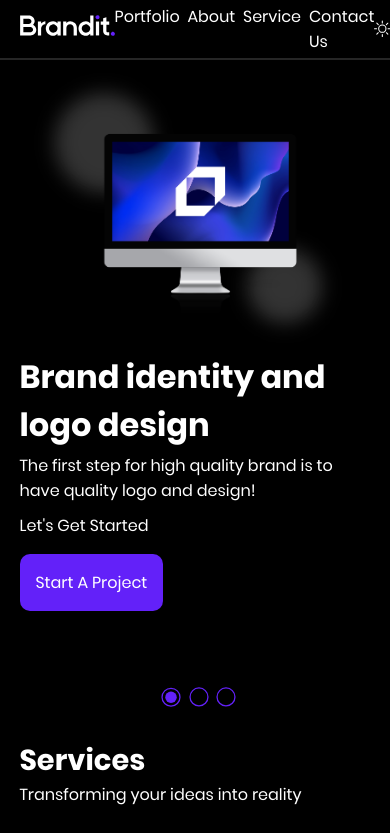
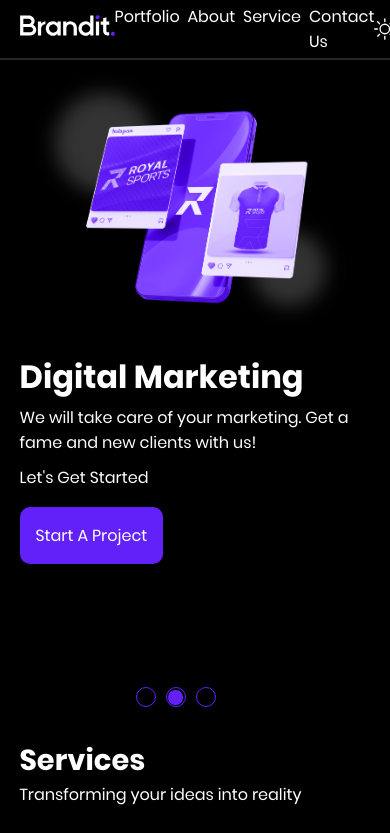
Before and after one commit to Asqanaz/brandit, a React (Create React App) app: page / in a window 390 px wide. Shown: the top 833 px of the page. Built offline with nearby package versions, Linux system fonts and the light colour scheme.

Commit message:
some small fixes

```diff
--- a/src/common/navbar/Navbar.jsx
+++ b/src/common/navbar/Navbar.jsx
@@ -17,7 +17,7 @@ const Navbar = ({ theme, setTheme, lang, setLang, screen }) => {
     useEffect(() => {
         const handleNavbarToggle = (e) => {
             if (window.matchMedia("(min-width: 600px)").matches) {
-                if (e.clientY >= 380) {
+                if (e.clientY >= 180) {
                     navbarRef.current.style.top = -90 + "px"
                     navbarRef.current.style.transition = 0.7 + "s"
                 } else {
--- a/src/common/navbar/navbar.css
+++ b/src/common/navbar/navbar.css
@@ -59,7 +59,7 @@
 }
 
 .theme-icon {
-    font-size: 1.5vw;
+    font-size: 1.5rem;
     cursor: pointer;
 }
 
@@ -259,6 +259,7 @@ a:focus {
 
 @media only screen and (max-width: 600px) {
     .theme-icon {
-        font-size: 6vw;
+        font-size: 2rem;
+        margin-right: .8rem;
     }
 }
--- a/src/components/home/Home.jsx
+++ b/src/components/home/Home.jsx
@@ -1,5 +1,8 @@
 import React, { useRef } from "react"
 import { Link } from "react-router-dom"
+import Slider from "react-slick"
+import "slick-carousel/slick/slick.css"
+import "slick-carousel/slick/slick-theme.css"
 import "./home.css"
 import hero1 from "../../assets/images/hero1.png"
 import hero2 from "../../assets/images/hero2.png"
@@ -71,16 +74,19 @@ const Home = ({ theme, lang, screen }) => {
 
     const heroObject = [
         {
+            id: 1,
             title: "Brand identity and logo design",
             text: "The first step for high quality brand is to have quality logo and design!",
             src: hero1
         },
         {
+            id: 2,
             title: "Digital Marketing",
             text: "We will take care of your marketing. Get a fame and new clients with us!",
             src: hero2
         },
         {
+            id: 3,
             title: "Packaging design",
             text: "Have a unique packaging. Be the best in the market with us!",
             src: hero3
@@ -116,11 +122,32 @@ const Home = ({ theme, lang, screen }) => {
             }
         }
     }
+
+    const settings = {
+        dots: true,
+        fade: true,
+        arrows: false,
+        infinite: true,
+        speed: 500,
+        slidesToShow: 1,
+        slidesToScroll: 1,
+        autoplay: true,
+        autoplaySpeed: 5000,
+        pauseOnHover: false,
+        pauseOnFocus: false,
+        appendDots: (dots) => <ul>{dots}</ul>,
+        customPaging: (slider, i) => {
+            return (
+                <div className="dot">
+                    <div className="inner-dot"></div>
+                </div>
+            )
+        }
+    }
     return (
         <>
             <section className="header-section">
-                <div className="header container">
-                    <div className="dot-container">
+                {/* <div className="dot-container">
                         {heroObject.map((item, index) => (
                             <img
                                 key={index}
@@ -150,8 +177,34 @@ const Home = ({ theme, lang, screen }) => {
                         </div>
                         <div className="image-container">
                         <img src={currentDotDatas.src} alt="" />
+                    </div> */}
+                <Slider {...settings}>
+                    {heroObject.map((item) => (
+                        <div className="wrapper">
+                            <div className="header container" key={item.id}>
+                                <div className="content-box">
+                                    <h2 className="content-box__title">
+                                        {item.title}
+                                    </h2>
+                                    <p className="content-box__text">
+                                        {item.text}
+                                    </p>
+                                    <span className="content-box__text">
+                                        Let's Get Started
+                                    </span>
+                                    <Link to="/start-a-project">
+                                        <button className="button">
+                                            start a project
+                                        </button>
+                                    </Link>
+                                </div>
+                                <div className="image-container">
+                                    <img src={item.src} alt="" />
                                 </div>
                             </div>
+                        </div>
+                    ))}
+                </Slider>
             </section>
             <section className="service-section">
                 <div className="section container">
--- a/src/components/home/home.css
+++ b/src/components/home/home.css
@@ -1,38 +1,38 @@
 @keyframes home-animation-upper {
     from {
-        margin-left: -45%;
+        margin-left: -35%;
     }
 
     50% {
         margin-left: -4%;
     }
     to {
-        margin-left: -45%;
+        margin-left: -35%;
     }
 }
 
 @keyframes home-animation-middle {
     from {
-        margin-left: -41%;
+        margin-left: -31%;
     }
 
     50% {
         margin-left: 0;
     }
     to {
-        margin-left: -41%;
+        margin-left: -31%;
     }
 }
 @keyframes home-animation-lower {
     from {
-        margin-left: -47%;
+        margin-left: -37%;
     }
 
     50% {
         margin-left: -6%;
     }
     to {
-        margin-left: -47%;
+        margin-left: -37%;
     }
 }
 
@@ -46,6 +46,7 @@
     position: relative;
     flex-direction: row;
     height: 100vh;
+    transition: 0.5s all ease-in-out
 }
 
 .dot-container {
@@ -58,12 +59,6 @@
     justify-content: center;
 }
 
-.dot {
-    width: 20px;
-    height: 20px;
-    margin-top: 50%;
-    cursor: pointer;
-}
 .content-box {
     width: 50%;
     display: flex;
@@ -401,6 +396,43 @@ span.content-box__text {
     margin-top: 15%;
 }
 
+.slick-dots{
+    bottom: 50%;
+    right: 5%;
+    display: flex;
+    flex-direction: column;
+    justify-content: center;
+    align-items: center;
+    width: fit-content;
+}
+
+.slick-dots li{
+    margin: 5px 0;
+}
+.slick-dots li .dot{
+    width: 100%;
+    height: 100%;
+    border-radius: 50%;
+    background-color: transparent;
+    display: flex;
+    align-items: center;
+    justify-content: center;
+    border: 1px solid #6321f9;
+}
+
+.slick-dots li .dot .inner-dot{
+    width: 80%;
+    height: 80%;
+    border-radius: 50%;
+    background-color: #6321f9;
+    display: none;
+}
+
+.slick-dots .slick-active .dot .inner-dot{
+    display: block;
+}
+
+
 @media screen and (max-width: 1050px) {
     .title {
         font-size: 2.5rem;
@@ -498,10 +530,7 @@ span.content-box__text {
         width: 100%;
     }
 
-    .dot {
-        margin-top: 0;
-        margin-left: 2%;
-    }
+
 
     .content-box__title {
         font-size: 2rem;
@@ -653,4 +682,13 @@ span.content-box__text {
     .form-container{
         margin-top: 20%;
     }
+    .slick-dots{
+        bottom: 0;
+        flex-direction: row;
+        width: 100%;
+    }
+
+    .slick-dots li{
+        margin: 0 5px;
+    }
 }
```
Also changed, not shown: 115 other files (tests, documents, lock files or other folders). Lines whose indentation alone changed are shown as unchanged.
